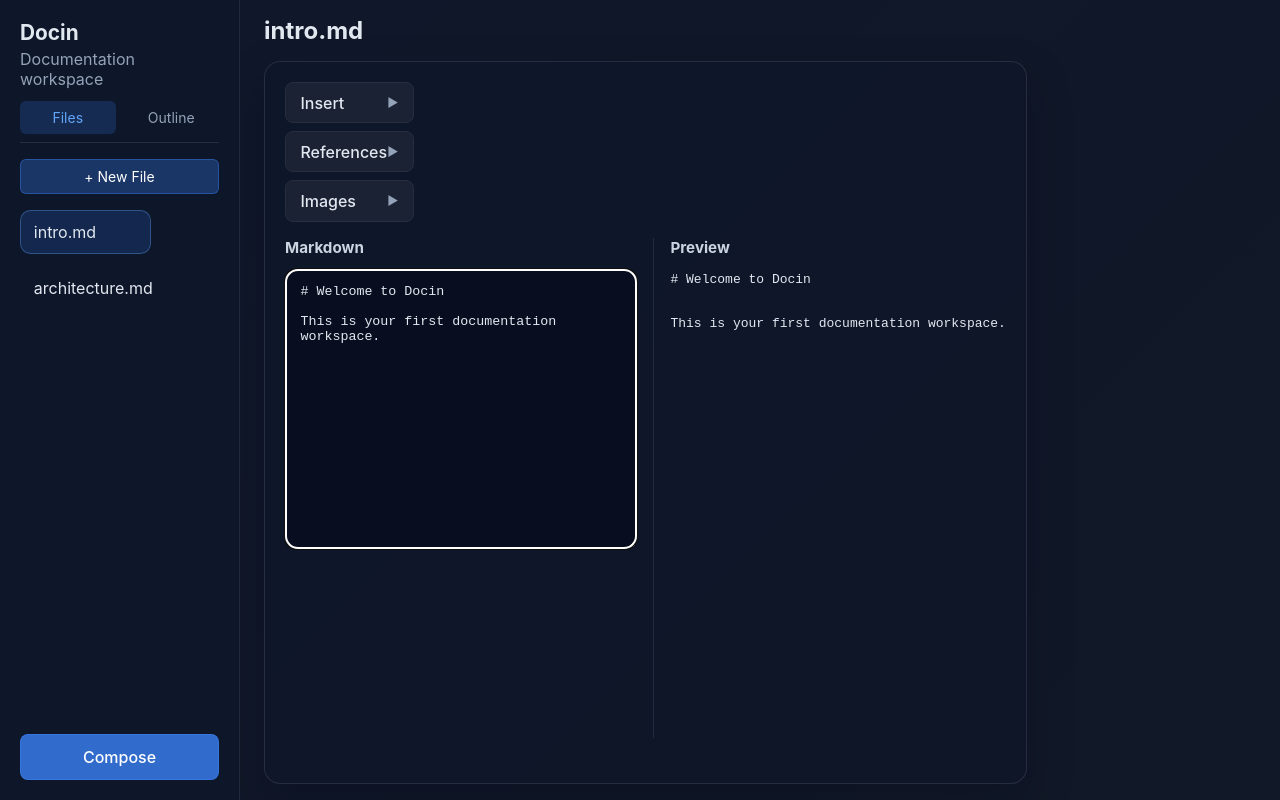
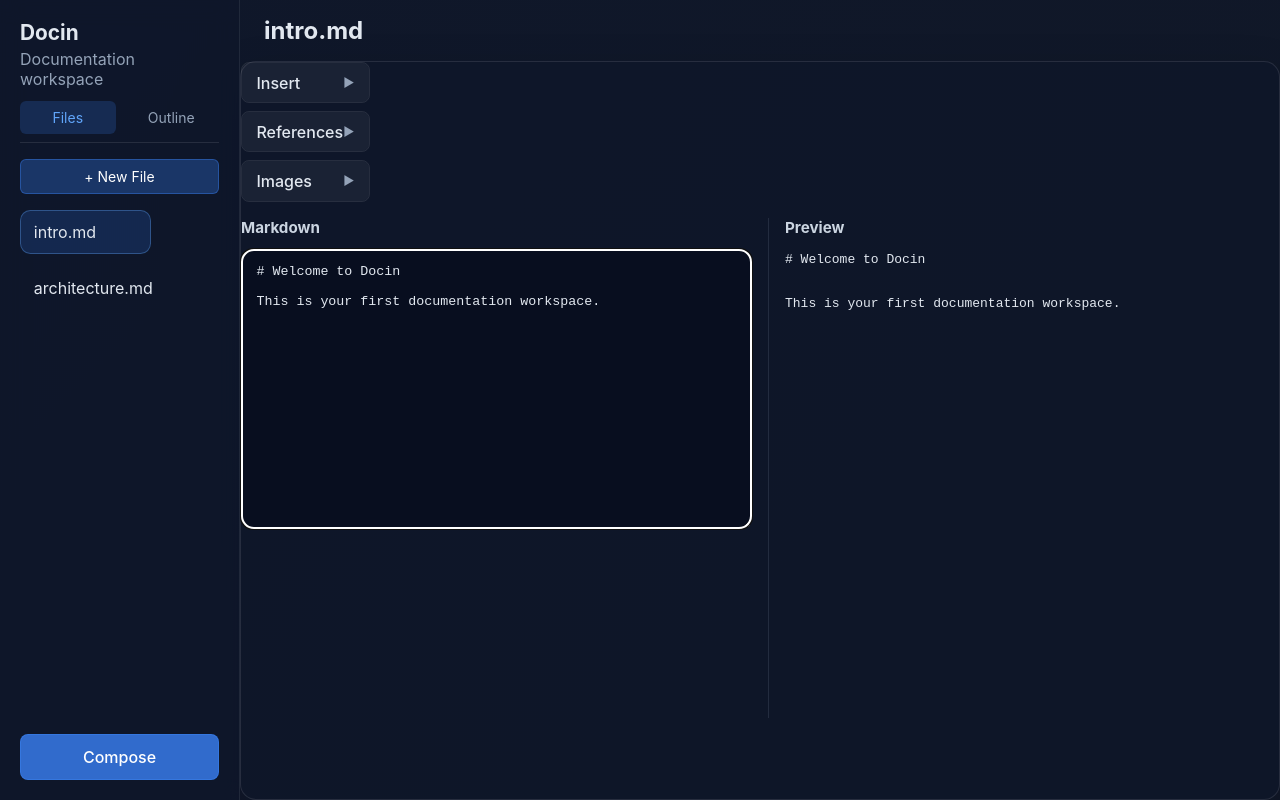
Before and after one commit to Thenewchicken55/docin, a React (Vite) app: page / in a window 1280 px wide. Built offline with nearby package versions, Linux system fonts and the light colour scheme.

Commit message:
style: make editor take full width of page
- Remove padding from editor-pane
- Set editor-card to full width with no padding
- Add width: 100% to editor-content, editor-stack, editor-split
- Keep padding only in editor-header for title display

```diff
--- a/src/styles/globals.css
+++ b/src/styles/globals.css
@@ -180,14 +180,15 @@ button {
 .editor-pane {
   display: flex;
   flex-direction: column;
-  padding: 1rem 1.5rem;
-  gap: 1rem;
+  padding: 0;
+  gap: 0;
 }
 
 .editor-header {
   display: flex;
   justify-content: space-between;
   align-items: baseline;
+  padding: 1rem 1.5rem;
 }
 
 .editor-header h2 {
@@ -201,14 +202,16 @@ button {
 .editor-card {
   border: 1px solid rgba(255,255,255,0.1);
   border-radius: 1rem;
-  padding: 1.25rem;
+  padding: 0;
   background: rgba(15, 23, 42, 0.78);
   box-shadow: 0 20px 45px rgba(2, 6, 23, 0.25);
+  width: 100%;
 }
 
 .editor-content {
   display: flex;
   flex: 1;
+  width: 100%;
 }
 
 .side-stack {
@@ -307,6 +310,7 @@ button {
   display: flex;
   flex-direction: column;
   gap: 1rem;
+  width: 100%;
 }
 
 .editor-split {
@@ -314,6 +318,7 @@ button {
   grid-template-columns: 1fr 1fr;
   gap: 1rem;
   min-height: 500px;
+  width: 100%;
 }
 
 .editor-panel {
```
